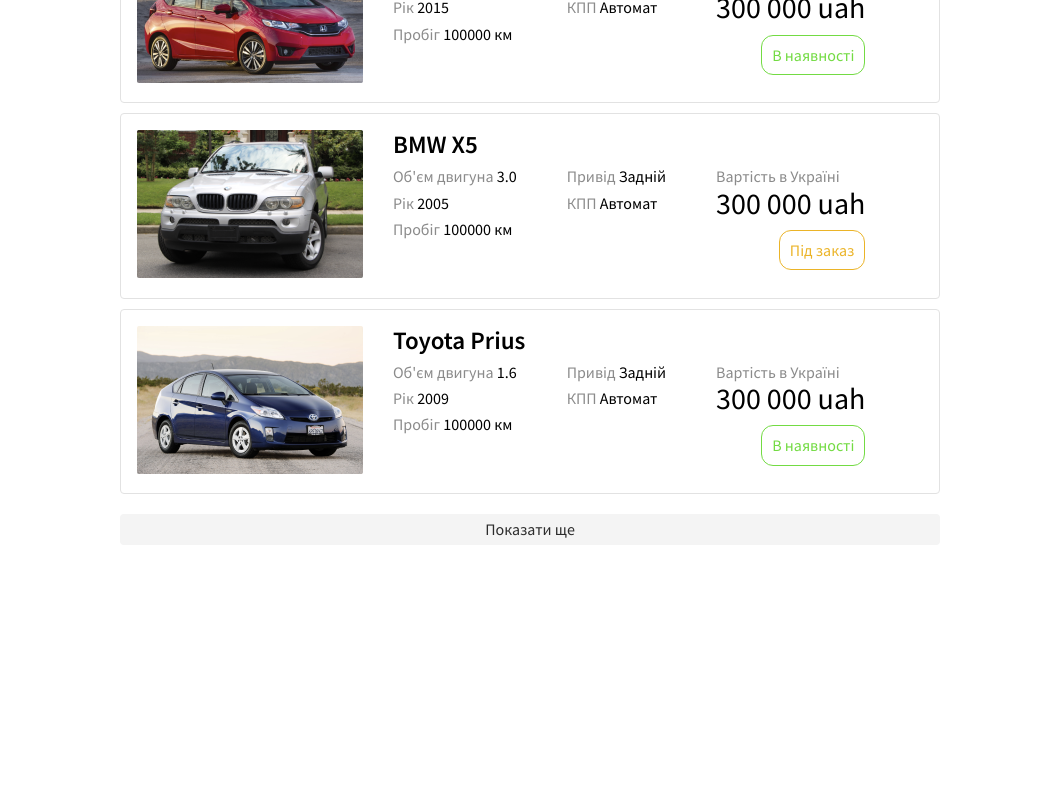
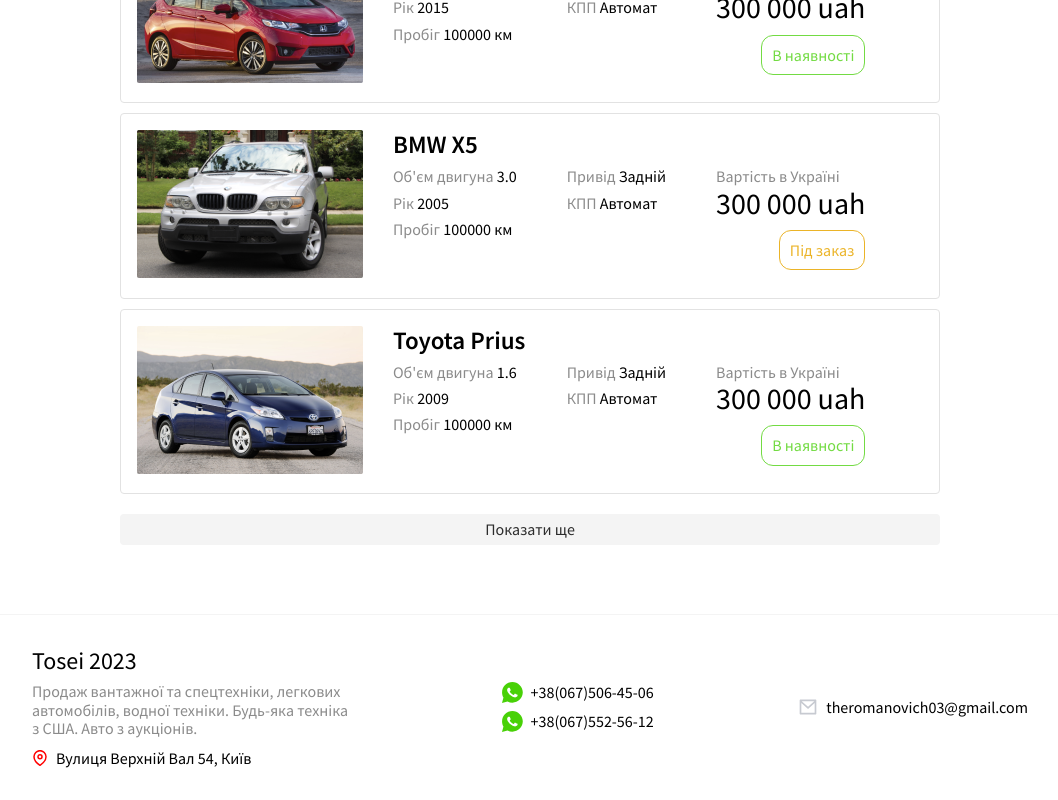
Before and after one commit to theromanovich/toscar, a Next.js app: page / in a window 1280 px wide. Shown: the part 707-1507 px from the top of the page, without its empty margins (210-1268 px from the left). Before the commit the page ends 1292 px from the top, so only its background shows below. Built offline with nearby package versions, Linux system fonts and the light colour scheme.

Commit message:
add toseifooter

```diff
--- a/src/components/Layout/Layout.js
+++ b/src/components/Layout/Layout.js
@@ -10,6 +10,7 @@
 import ToseiHeader from '../ToseiHeader/ToseiHeader'
 import MainPage from '../MainPage/MainPage'
 import MainPageFilter from '../MainPageFilter/MainPageFilter'
+import ToseiFooter from '../ToseiFooter/ToseiFooter'
 
 const Layout = ({ children }) => (
   <>
@@ -23,7 +24,7 @@
       {/* <Form/> */}
       {/* </MainPageFilter> */}
     </FilterProvider>
-    {/* <Footer /> */}
+    <ToseiFooter />
   </>
 )
 
--- /dev/null
+++ b/src/components/ToseiFooter/ToseiFooter.js
@@ -0,0 +1,37 @@
+import { LocationIcon, EmailIcon, TelIcon } from './ToseiFooterIcons'
+
+const ToseiFooter = () => {
+  const footerYear = new Date().getFullYear()
+  return (
+    <div className='footer'>
+      <div className='footer__container'>
+        <div className='footer__about'>
+          <div className='footer__title'>Tosei {footerYear}</div>
+          <div className='footer__descr'>
+            Продаж вантажної та спецтехніки, легкових автомобілів, водної
+            техніки. Будь-яка техніка з США. Авто з аукціонів.
+          </div>
+          <div className='footer__address'>
+            <LocationIcon />
+            Вулиця Верхній Вал 54, Київ
+          </div>
+        </div>
+        <div className='footer__phone'>
+          <a href='tel:+380675064506'>
+            <TelIcon /> +38(067)506-45-06
+          </a>
+          <a href='tel:+380675525612'>
+            <TelIcon /> +38(067)552-56-12
+          </a>
+        </div>
+        <div className='footer__email'>
+          <EmailIcon />
+          <a href='mailto: >theromanovich03@gmail.com'>
+            theromanovich03@gmail.com
+          </a>
+        </div>
+      </div>
+    </div>
+  )
+}
+export default ToseiFooter
--- /dev/null
+++ b/src/components/ToseiFooter/ToseiFooterIcons.js
@@ -0,0 +1,67 @@
+export const LocationIcon = () => {
+  return (
+    <svg
+      width='16'
+      height='16'
+      viewBox='0 0 16 16'
+      fill='none'
+      xmlns='http://www.w3.org/2000/svg'
+    >
+      <g clip-path='url(#clip0_420_128764)'>
+        <path
+          d='M14 6.66601C14 11.3327 8 15.3327 8 15.3327C8 15.3327 2 11.3327 2 6.66601C2 5.07472 2.63214 3.54859 3.75736 2.42337C4.88258 1.29816 6.4087 0.666016 8 0.666016C9.5913 0.666016 11.1174 1.29816 12.2426 2.42337C13.3679 3.54859 14 5.07472 14 6.66601Z'
+          stroke='red'
+          stroke-width='1.5'
+          stroke-linecap='round'
+          stroke-linejoin='round'
+        />
+        <path
+          d='M8 8.66602C9.10457 8.66602 10 7.77059 10 6.66602C10 5.56145 9.10457 4.66602 8 4.66602C6.89543 4.66602 6 5.56145 6 6.66602C6 7.77059 6.89543 8.66602 8 8.66602Z'
+          stroke='red'
+          stroke-width='1.5'
+          stroke-linecap='round'
+          stroke-linejoin='round'
+        />
+      </g>
+      <defs>
+        <clipPath id='clip0_420_128764'>
+          <rect width='16' height='16' fill='red' />
+        </clipPath>
+      </defs>
+    </svg>
+  )
+}
+
+export const EmailIcon = () => {
+  return (
+    <svg
+      width='20'
+      height='20'
+      viewBox='0 0 20 20'
+      fill='none'
+      xmlns='http://www.w3.org/2000/svg'
+    >
+      <path
+        d='M2.50033 2.5H17.5003C17.7213 2.5 17.9333 2.5878 18.0896 2.74408C18.2459 2.90036 18.3337 3.11232 18.3337 3.33333V16.6667C18.3337 16.8877 18.2459 17.0996 18.0896 17.2559C17.9333 17.4122 17.7213 17.5 17.5003 17.5H2.50033C2.27931 17.5 2.06735 17.4122 1.91107 17.2559C1.75479 17.0996 1.66699 16.8877 1.66699 16.6667V3.33333C1.66699 3.11232 1.75479 2.90036 1.91107 2.74408C2.06735 2.5878 2.27931 2.5 2.50033 2.5ZM16.667 6.03167L10.0603 11.9483L3.33366 6.01333V15.8333H16.667V6.03167ZM3.75949 4.16667L10.0512 9.71833L16.252 4.16667H3.75949Z'
+        fill='#C7CAD1'
+      />
+    </svg>
+  )
+}
+
+export const TelIcon = () => {
+  return (
+    <svg
+      width='21'
+      height='21'
+      viewBox='0 0 21 21'
+      fill='none'
+      xmlns='http://www.w3.org/2000/svg'
+    >
+      <path
+        d='M17.7561 3.13331C15.7993 1.18331 13.1902 0.0999756 10.4362 0.0999756C4.7108 0.0999756 0.0724728 4.7222 0.0724728 10.4278C0.0724728 12.2333 0.579791 14.0389 1.44948 15.5555L0 20.9L5.50802 19.4555C7.02997 20.25 8.69686 20.6833 10.4362 20.6833C16.1617 20.6833 20.8 16.0611 20.8 10.3555C20.7275 7.68331 19.7129 5.08331 17.7561 3.13331ZM15.4369 14.1111C15.2195 14.6889 14.2049 15.2666 13.6976 15.3389C13.2627 15.4111 12.6829 15.4111 12.1031 15.2666C11.7408 15.1222 11.2334 14.9778 10.6537 14.6889C8.0446 13.6055 6.3777 11.0055 6.23275 10.7889C6.08781 10.6444 5.14565 9.41664 5.14565 8.11664C5.14565 6.81664 5.79791 6.23886 6.01533 5.94997C6.23275 5.66109 6.52265 5.66109 6.74007 5.66109C6.88502 5.66109 7.10244 5.66109 7.24738 5.66109C7.39233 5.66109 7.60975 5.58886 7.82718 6.09442C8.0446 6.59998 8.55191 7.89997 8.62439 7.9722C8.69686 8.11664 8.69686 8.26109 8.62439 8.40553C8.55191 8.54998 8.47944 8.69442 8.33449 8.83886C8.18954 8.98331 8.0446 9.19997 7.97212 9.2722C7.82717 9.41664 7.68223 9.56108 7.82718 9.77775C7.97212 10.0666 8.47944 10.8611 9.27665 11.5833C10.2913 12.45 11.0885 12.7389 11.3784 12.8833C11.6683 13.0278 11.8132 12.9555 11.9582 12.8111C12.1031 12.6666 12.6105 12.0889 12.7554 11.8C12.9003 11.5111 13.1178 11.5833 13.3352 11.6555C13.5526 11.7278 14.8571 12.3778 15.0746 12.5222C15.3645 12.6666 15.5094 12.7389 15.5819 12.8111C15.6544 13.0278 15.6544 13.5333 15.4369 14.1111Z'
+        fill='#48D107'
+      />
+    </svg>
+  )
+}
--- a/src/style/block/footer.scss
+++ b/src/style/block/footer.scss
@@ -1,53 +1,53 @@
-.footer {
-    &__container {
-      min-height: 128px;
-      display: flex;
-      align-items: center;
-      justify-content: space-between;
-    }
-    &__menu {
-      display: flex;
-      list-style: none;
-      gap: 32px;
-      font-size: 16px;
-      a {
-        text-decoration: none;
-        color: #475467;
-      }
-    }
-    &__copy {
-      color: #98A2B3;
-    }
-}
-@media (max-width: 1000px) {
-  .footer {
-    &__menu {
-      gap: 10px;
-    }
-  }
+// .footer {
+//     &__container {
+//       min-height: 128px;
+//       display: flex;
+//       align-items: center;
+//       justify-content: space-between;
+//     }
+//     &__menu {
+//       display: flex;
+//       list-style: none;
+//       gap: 32px;
+//       font-size: 16px;
+//       a {
+//         text-decoration: none;
+//         color: #475467;
+//       }
+//     }
+//     &__copy {
+//       color: #98A2B3;
+//     }
+// }
+// @media (max-width: 1000px) {
+//   .footer {
+//     &__menu {
+//       gap: 10px;
+//     }
+//   }
 
-}
-@media (max-width: 768px) {
-    .footer {
-      padding: 30px;
-      &__container {
-        flex-direction: column;
-      }
-    }
-}
+// }
+// @media (max-width: 768px) {
+//     .footer {
+//       padding: 30px;
+//       &__container {
+//         flex-direction: column;
+//       }
+//     }
+// }
 
-@media (max-width: 370px) {
-  .footer {
-    padding: 16px;
-    &__container {
-      align-items: flex-start;
-      gap: 32px;
-    }
-    &__menu {
-      display: grid;
-      grid-template-columns: repeat(2, 1fr);
-      gap: 12px;
-      font-size: 20px;
-    }
-}
-}
+// @media (max-width: 370px) {
+//   .footer {
+//     padding: 16px;
+//     &__container {
+//       align-items: flex-start;
+//       gap: 32px;
+//     }
+//     &__menu {
+//       display: grid;
+//       grid-template-columns: repeat(2, 1fr);
+//       gap: 12px;
+//       font-size: 20px;
+//     }
+// }
+// }
--- /dev/null
+++ b/src/style/block/toseiFooter.scss
@@ -0,0 +1,50 @@
+.footer {
+  margin-top: 30px;
+  padding-left: 200px;
+  background: #ffffff;
+  box-shadow: 0px -1px 0px #f4f4f4;
+  &__container {
+    width: 1200px;
+    max-width: 100%;
+    margin: 0 auto;
+    display: flex;
+    padding: 32px 42px;
+    box-sizing: border-box;
+    justify-content: space-between;
+  }
+  &__title {
+    color: #000000;
+    font-size: 24px;
+    margin-bottom: 8px;
+  }
+  &__descr {
+    width: 325px;
+    max-width: 100%;
+    color: #8b8b8b;
+    margin-bottom: 12px;
+  }
+  &__address {
+    display: flex;
+    align-items: center;
+    gap: 8px;
+  }
+  &__phone {
+    display: flex;
+    flex-direction: column;
+    gap: 8px;
+    align-items: center;
+    padding-top: 35px;
+    padding-left: 30px;
+    a {
+      display: flex;
+      align-items: center;
+      gap: 8px;
+    }
+  }
+  &__email {
+    padding-left: 30px;
+    display: flex;
+    align-items: center;
+    gap: 8px;
+  }
+}
--- a/src/style/global.scss
+++ b/src/style/global.scss
@@ -14,6 +14,8 @@
 @import 'block/mainPage.scss';
 @import 'block/popularCars.scss';
 @import 'block/review.scss';
+@import 'block/toseiFooter.scss';
+
 * {
   margin: 0;
   box-sizing: border-box;
```
Also changed, not shown: public/email.svg (added), public/tel.svg (added).
